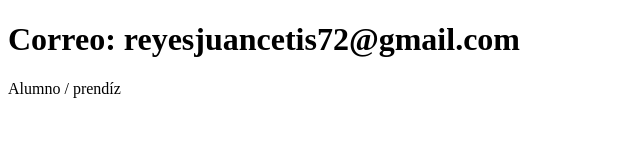
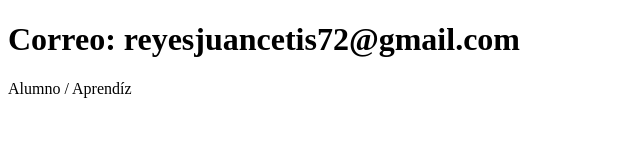
Before and after one commit to JuanManuelhevyx/sistema-de-resgistro, a plain HTML site: page contacto.html in a window 1280 px wide. Shown: the full height of the page, 0-640 px from the left. Drawn offline with Linux system fonts and the light colour scheme.

Commit message:
Actualizando contacto.html

```diff
--- a/contacto.html
+++ b/contacto.html
@@ -7,6 +7,6 @@
 </head>
 <body>
     <h1>Correo: reyesjuancetis72@gmail.com</h1>
-    <p>Alumno / prendíz</p>
+    <p>Alumno / Aprendíz</p>
 </body>
 </html>
```
